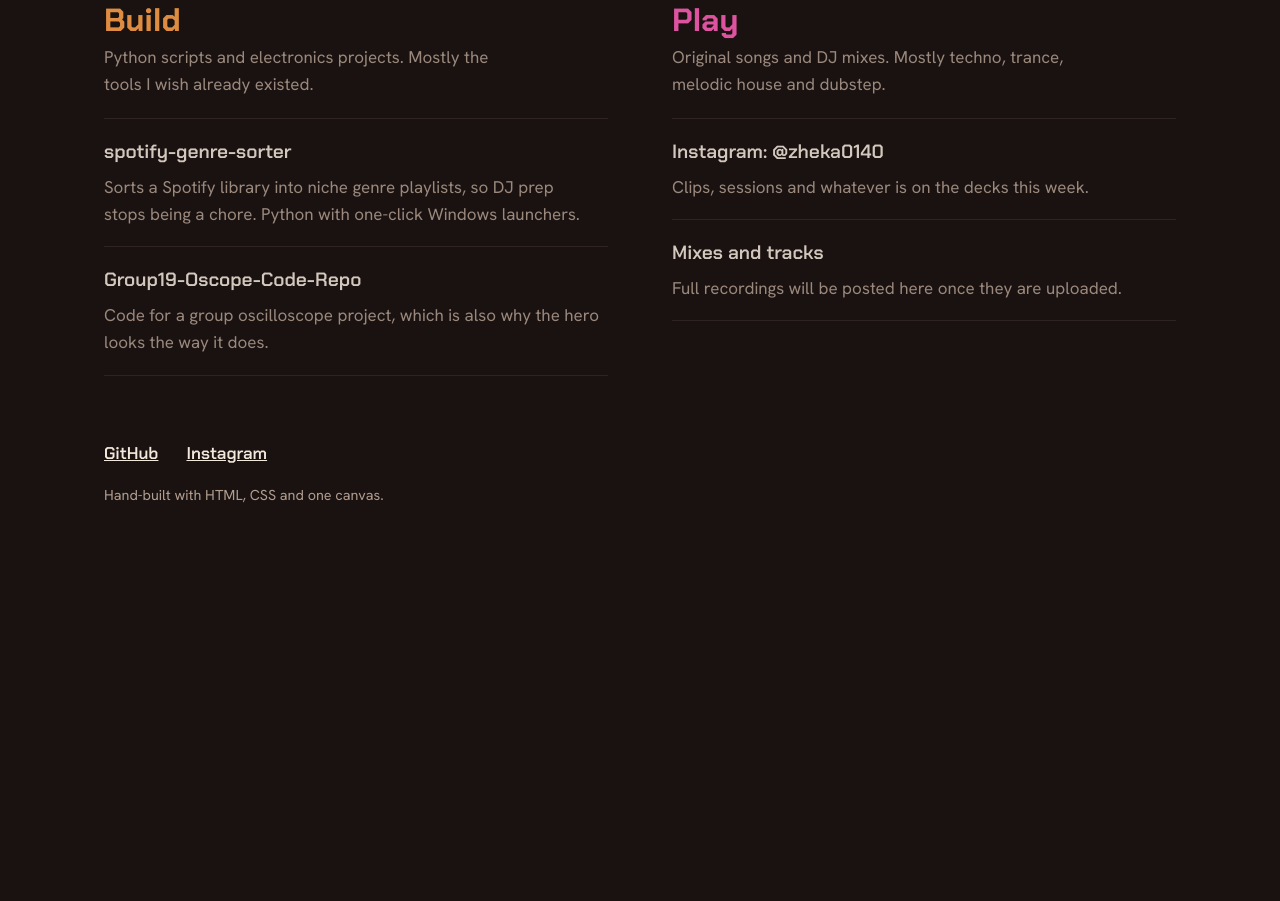
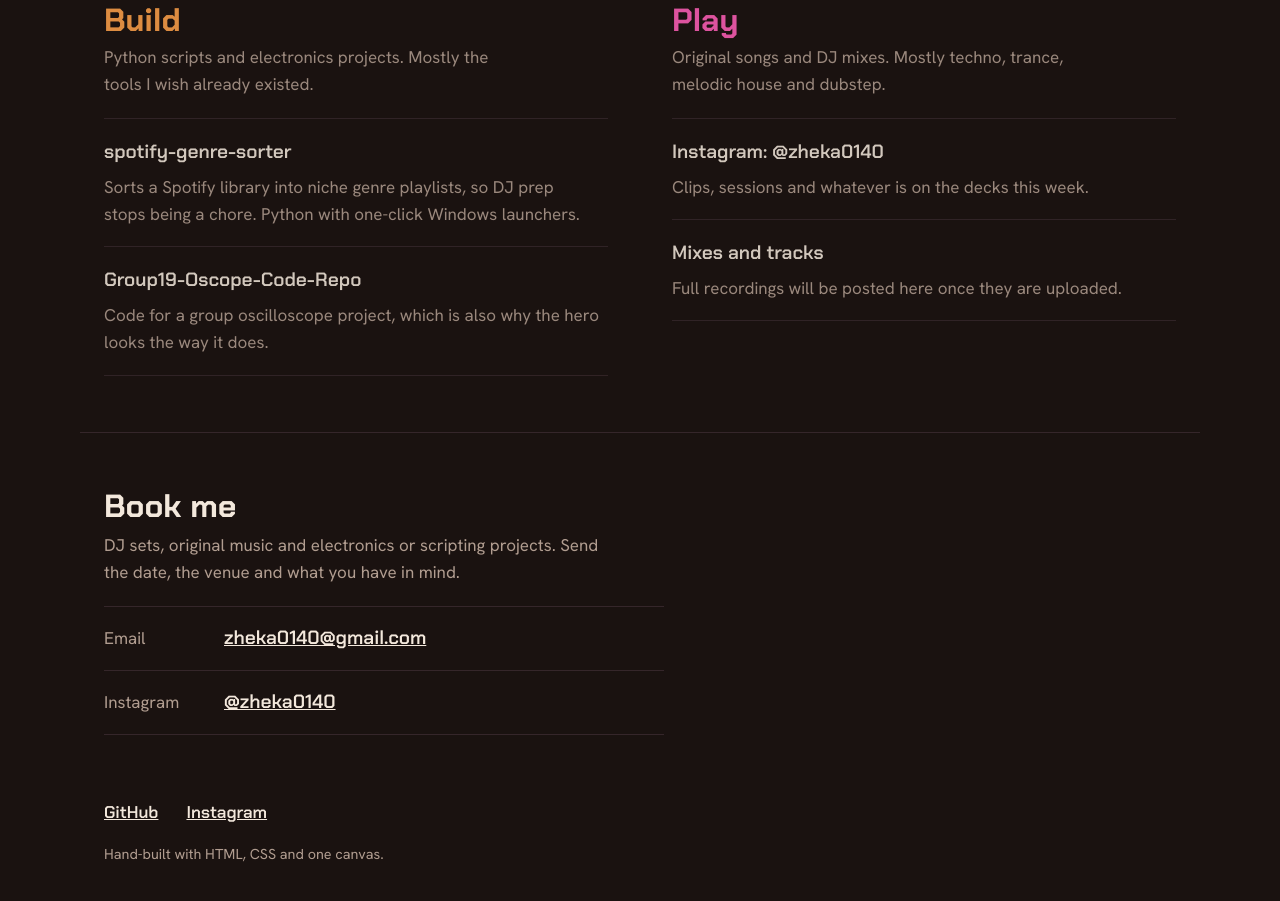
Before and after one commit to zh3ka0140/zh3ka0140.github.io, a plain HTML site: page index.html in a window 1280 px wide. Shown: the part 917-1818 px from the top of the page. Before the commit the page ends 1489 px from the top, so only its background shows below. Drawn offline with Linux system fonts and the light colour scheme.

Commit message:
Add Book me section

```diff
--- a/index.html
+++ b/index.html
@@ -152,6 +152,14 @@
   .deck.b li a.title:hover { border-color: var(--pink); }
   .deck li p { margin: 6px 0 0; color: var(--muted); max-width: 52ch; }
 
+  .book { padding-block: 56px 24px; border-top: 1px solid var(--grid); margin-top: 32px; }
+  .book h2 { margin: 0 0 8px; font-family: var(--display); font-weight: 700; font-size: 2rem; line-height: 1.1; }
+  .book > p { margin: 0 0 20px; color: var(--muted); max-width: 52ch; }
+  .contact { list-style: none; margin: 0; padding: 0; border-top: 1px solid var(--grid); max-width: 560px; }
+  .contact li { display: flex; gap: 24px; align-items: baseline; padding: 16px 0; border-bottom: 1px solid var(--grid); }
+  .contact span { width: 96px; flex: none; color: var(--muted); }
+  .contact a { font-family: var(--display); font-weight: 600; font-size: 1.2rem; overflow-wrap: anywhere; }
+
   footer { padding-block: 40px 64px; color: var(--muted); }
   footer .links { display: flex; flex-wrap: wrap; gap: 8px 28px; margin: 0 0 14px; padding: 0; list-style: none; }
   footer .links a { font-family: var(--display); font-weight: 600; color: var(--text); }
@@ -230,6 +238,15 @@
         </li>
       </ul>
     </div>
+  </section>
+
+  <section class="book wrap" id="book" aria-labelledby="bk">
+    <h2 id="bk">Book me</h2>
+    <p>DJ sets, original music and electronics or scripting projects. Send the date, the venue and what you have in mind.</p>
+    <ul class="contact">
+      <li><span>Email</span><a href="mailto:zheka0140@gmail.com">zheka0140@gmail.com</a></li>
+      <li><span>Instagram</span><a href="https://www.instagram.com/zheka0140/">@zheka0140</a></li>
+    </ul>
   </section>
 </main>
 
```
